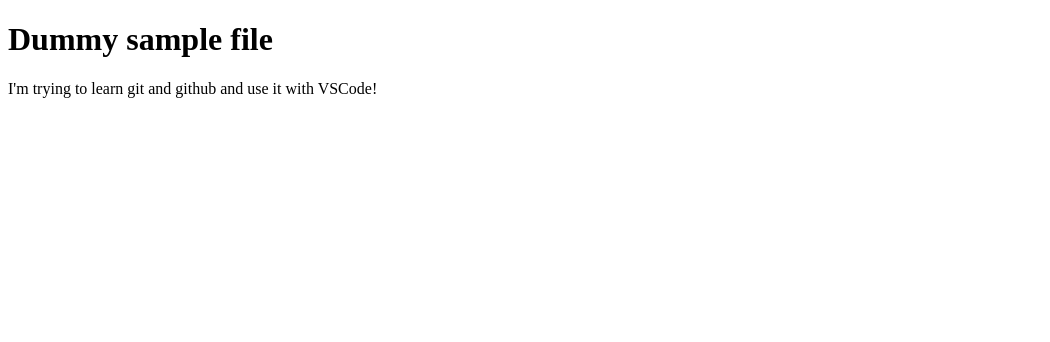
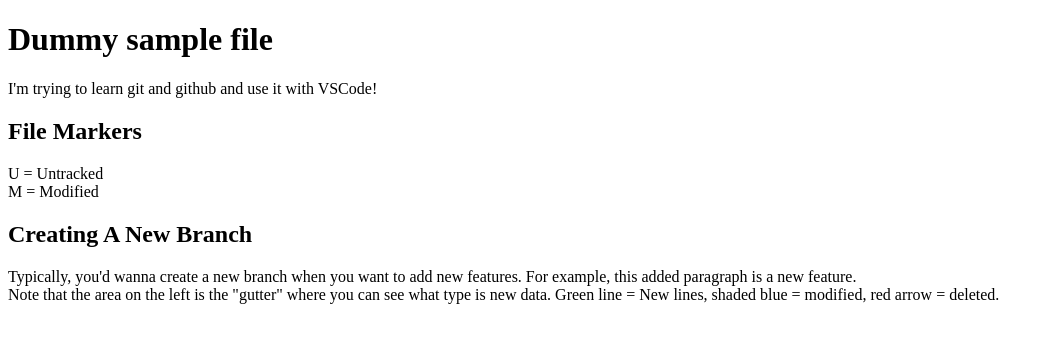
Before and after one commit to jenitaoo/learning_git, a plain HTML site: page index.html in a window 1280 px wide. Shown: the whole page, without its empty margins (0-1050 px from the left). Drawn offline with Linux system fonts and the light colour scheme.

Commit message:
Added features

```diff
--- a/index.html
+++ b/index.html
@@ -8,5 +8,14 @@
 <body>
     <h1>Dummy sample file</h1>
     <p>I'm trying to learn git and github and use it with VSCode!</p>
+
+    <h2>File Markers</h2>
+    <p>U = Untracked
+    <br>M = Modified</p>
+
+    <h2>Creating A New Branch</h2>
+    <p>Typically, you'd wanna create a new branch when you want to add new features. For example, this added paragraph is a new feature.
+    <br>Note that the area on the left is the "gutter" where you can see what type is new data. Green line = New lines, shaded blue = modified, red arrow = deleted.</p>
+
 </body>
 </html>
```
